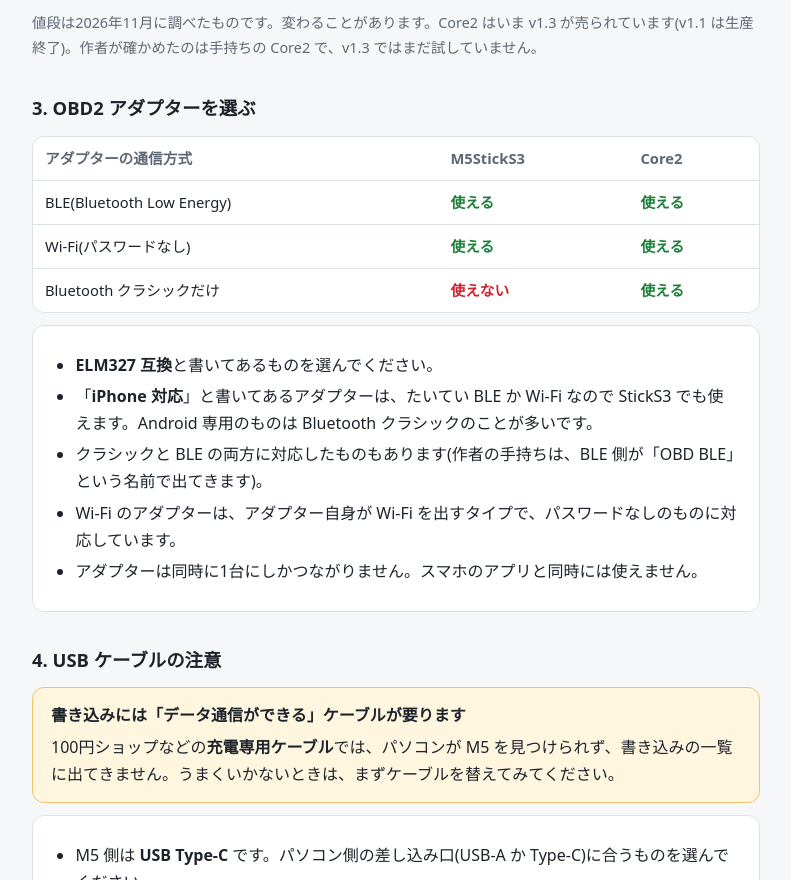
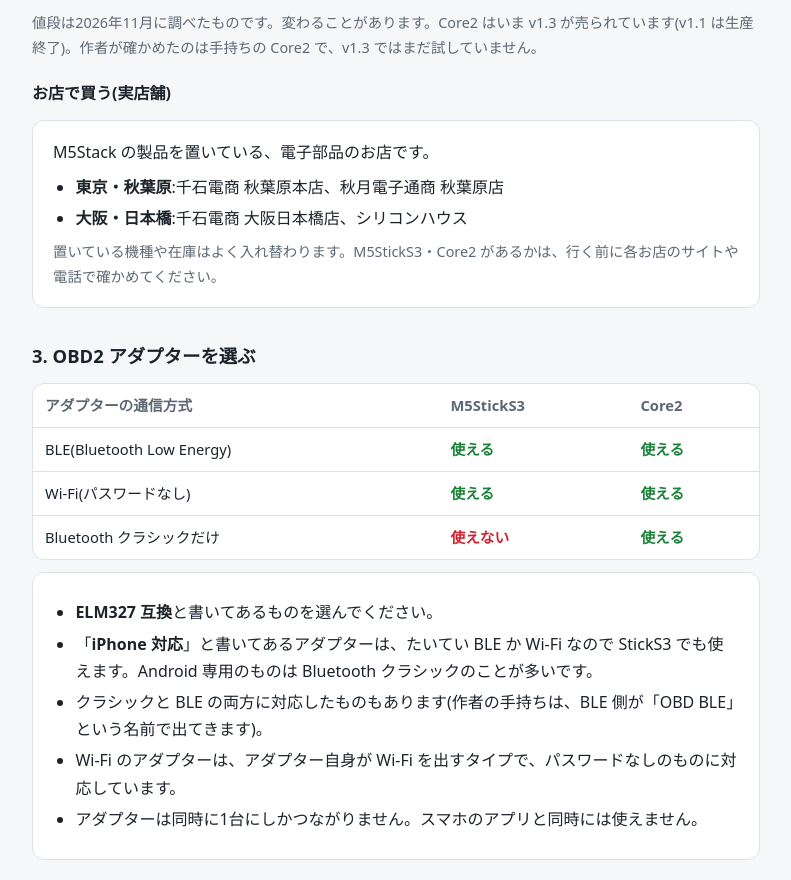
Before and after one commit to kojipa/ariya-monitor-mini, a plain HTML site: page docs/hardware.html in a window 1280 px wide. Shown: the part 1659-2539 px from the top of the page, without its empty margins (244-1035 px from the left). Drawn offline with Linux system fonts and the light colour scheme.

Commit message:
選び方ページに実店舗を追加

```diff
--- a/docs/hardware.html
+++ b/docs/hardware.html
@@ -126,6 +126,15 @@
     </table>
   </div>
   <p class="muted">値段は2026年11月に調べたものです。変わることがあります。Core2 はいま v1.3 が売られています(v1.1 は生産終了)。作者が確かめたのは手持ちの Core2 で、v1.3 ではまだ試していません。</p>
+  <h3 style="font-size:1rem;margin:20px 0 4px">お店で買う(実店舗)</h3>
+  <div class="card">
+    <p style="margin:0 0 6px">M5Stack の製品を置いている、電子部品のお店です。</p>
+    <ul>
+      <li><b>東京・秋葉原</b>:千石電商 秋葉原本店、秋月電子通商 秋葉原店</li>
+      <li><b>大阪・日本橋</b>:千石電商 大阪日本橋店、シリコンハウス</li>
+    </ul>
+    <p class="muted" style="margin:6px 0 0">置いている機種や在庫はよく入れ替わります。M5StickS3・Core2 があるかは、行く前に各お店のサイトや電話で確かめてください。</p>
+  </div>
 
   <h2>3. OBD2 アダプターを選ぶ</h2>
   <div class="tbl">
```
